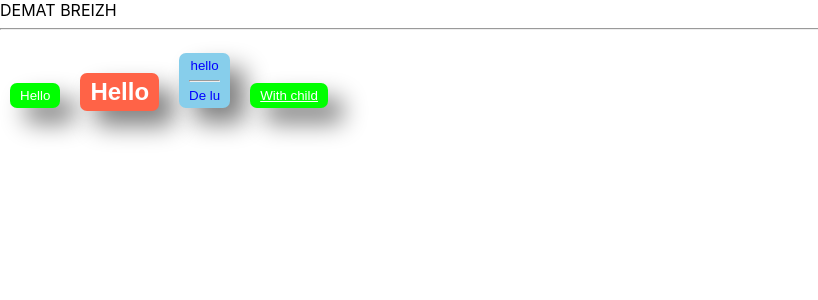
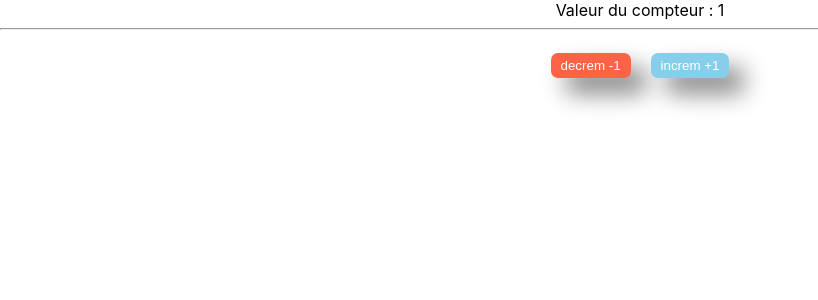
Before and after one commit to champix56/2022-05-30-tjs, a React (Create React App) app: page / in a window 1280 px wide. Shown: the top 300 px of the page, without its empty margins (0-818 px from the left). Built offline with nearby package versions, Linux system fonts and the light colour scheme.

Commit message:
meo d'une class -> render only

```diff
--- a/src/App/App.tsx
+++ b/src/App/App.tsx
@@ -1,27 +1,17 @@
 import React from "react";
-import "./App.css";
-import Button, { DefaultButton, WarningButton } from "./components/Button/Button";
-import ButtonStyle from "./components/Button/Button.module.css";
+import Button from "./components/Button/Button";
 
-function App() {
-  //comment js
-  /*comment multilignes js*/
-  return (
-    <div className="App">
-      {/*comment dans XML*/}
-      DEMAT BREIZH
-      <hr />
-      <Button
-        action={() => {
-          alert("Le button est clické");
-        }}
-        type="button"
-      >Hello</Button>
-      <WarningButton style={{fontWeight:900,fontSize:'x-large'}} ><div>Hello</div></WarningButton>
-      <DefaultButton bgColor="tomato" color="blue" >hello<hr/>De lu</DefaultButton>
-      <Button className={ButtonStyle.underline}>With child</Button>
-    </div>
-  );
+class App extends React.Component {
+  render() {
+    return (
+      <div className="App" style={{ textAlign: "center" }}>
+        Valeur du compteur : 1
+        <hr />
+        <Button bgColor="tomato">decrem -1</Button>
+        <Button bgColor="skyblue">increm +1</Button>
+      </div>
+    );
+  }
 }
 
 export default App;
```
